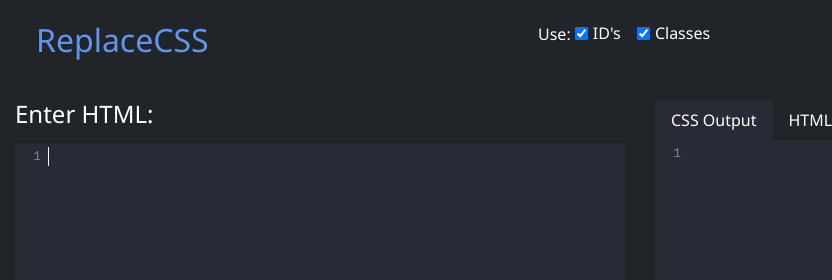
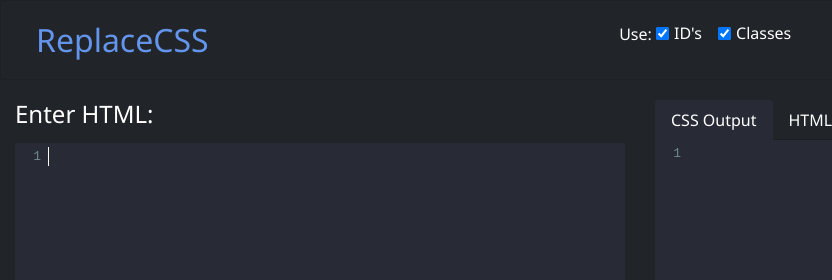
Before and after one commit to ChrisE217/ReplaceCSS, a plain HTML site: page index.html in a window 1280 px wide. Shown: the top 280 px of the page, 0-832 px from the left. Drawn offline with nearby package versions, Linux system fonts and the light colour scheme.

Commit message:
options style update

```diff
--- a/css/site.css
+++ b/css/site.css
@@ -10,6 +10,7 @@
     }
     #options{
         margin-left: 8px !important;
+        left: 15% !important;
     }
     .btn-group{
         padding-left: 5px;
@@ -156,8 +157,8 @@
 #options{
     margin-left: 90px;
     float: left;
-    position: fixed;
-    left: 35%;
+    position: relative;
+    left: 32%;
     height: 48px;
     padding-top: 5px;
     padding-bottom: 5px;
```
